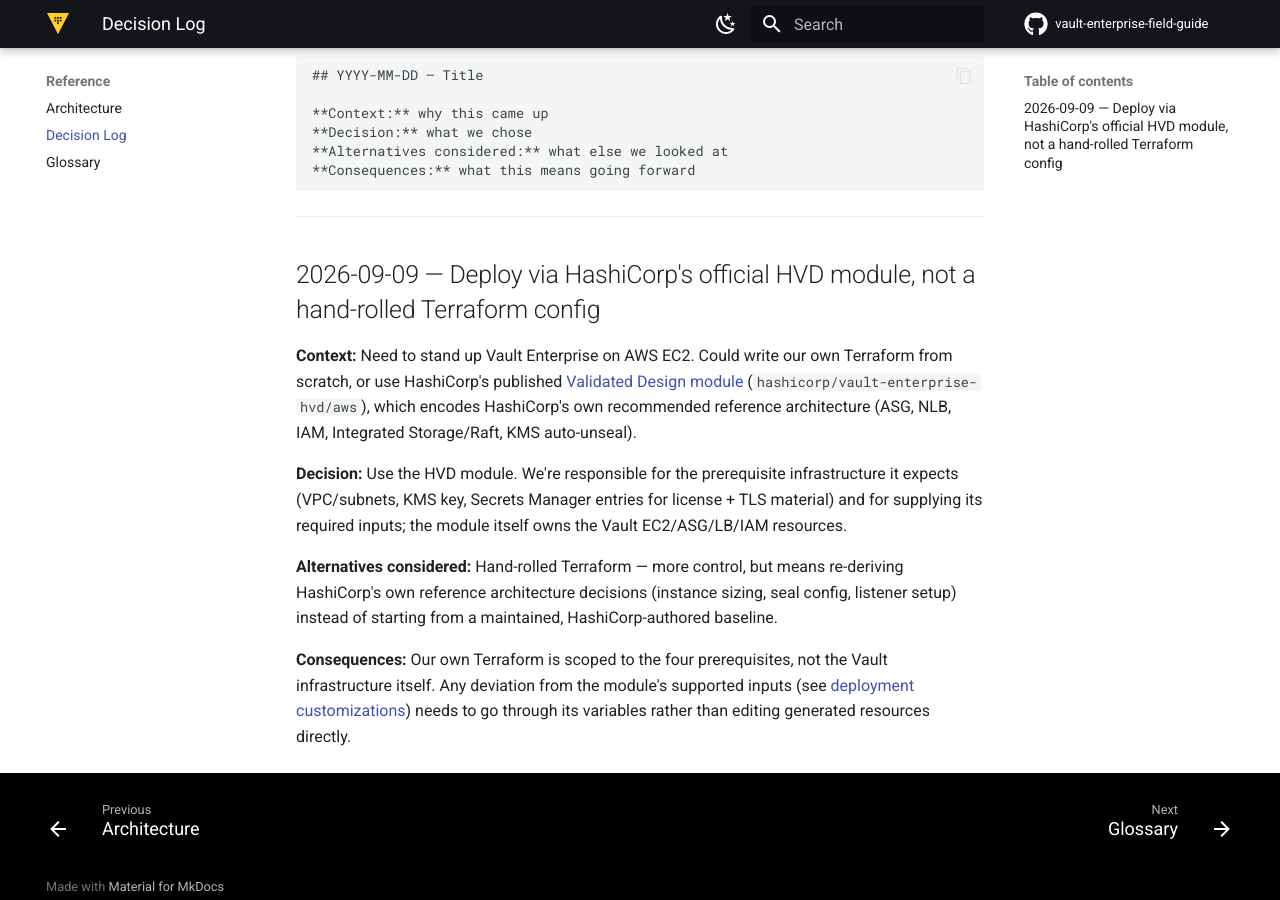
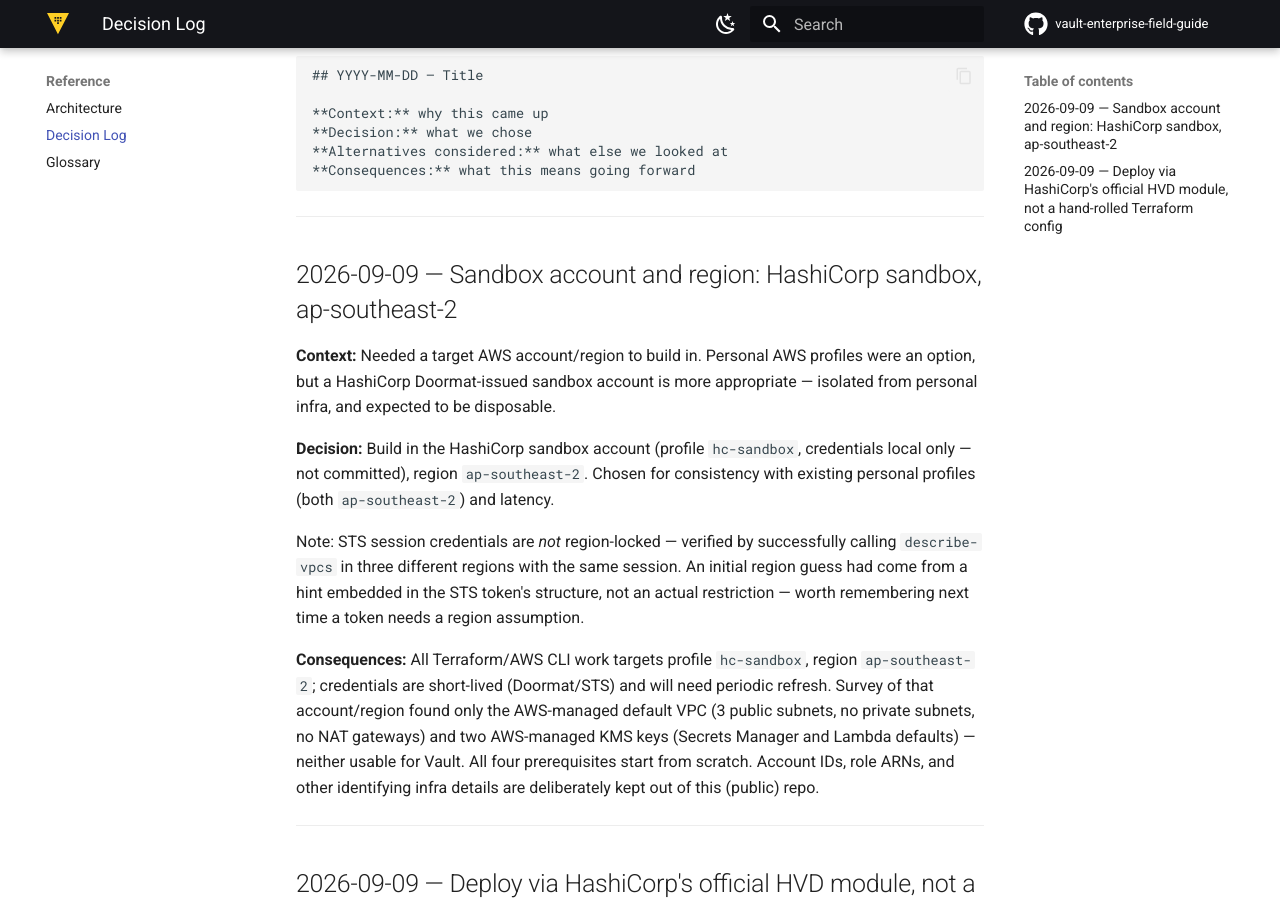
Before and after one commit to markcarriedo/vault-enterprise-field-guide, an MkDocs documentation site: the page built from docs/reference/decisions.md, in a window 1280 px wide and 900 px high, scrolled down 255 px. Built offline with MkDocs 1.6.1 and Material for MkDocs 9.7.7, drawn with Linux system fonts in a browser that asks for light colours; comment, search, counter and statistics services are not loaded.

Commit message:
docs(planning): record target environment and AWS survey findings
HashiCorp sandbox account, ap-southeast-2. No account IDs/ARNs recorded
since this repo is public. Survey confirms all four prerequisites need
to be built from scratch (default VPC only, no usable KMS keys).

Claude-Session: https://claude.ai/code/session_01W8wX9ho5zsL4nSkjw8ZJSM

````diff
--- a/docs/reference/decisions.md
+++ b/docs/reference/decisions.md
@@ -12,6 +12,30 @@ Template:
 **Alternatives considered:** what else we looked at
 **Consequences:** what this means going forward
 ```
+
+---
+
+## 2026-09-09 — Sandbox account and region: HashiCorp sandbox, ap-southeast-2
+
+**Context:** Needed a target AWS account/region to build in. Personal AWS profiles were an
+option, but a HashiCorp Doormat-issued sandbox account is more appropriate — isolated from
+personal infra, and expected to be disposable.
+
+**Decision:** Build in the HashiCorp sandbox account (profile `hc-sandbox`, credentials local
+only — not committed), region `ap-southeast-2`. Chosen for consistency with existing personal
+profiles (both `ap-southeast-2`) and latency.
+
+Note: STS session credentials are *not* region-locked — verified by successfully calling
+`describe-vpcs` in three different regions with the same session. An initial region guess had
+come from a hint embedded in the STS token's structure, not an actual restriction — worth
+remembering next time a token needs a region assumption.
+
+**Consequences:** All Terraform/AWS CLI work targets profile `hc-sandbox`, region
+`ap-southeast-2`; credentials are short-lived (Doormat/STS) and will need periodic refresh.
+Survey of that account/region found only the AWS-managed default VPC (3 public subnets, no
+private subnets, no NAT gateways) and two AWS-managed KMS keys (Secrets Manager and Lambda
+defaults) — neither usable for Vault. All four prerequisites start from scratch. Account IDs,
+role ARNs, and other identifying infra details are deliberately kept out of this (public) repo.
 
 ---
 
````
Also changed, not shown: docs/guide/01-planning.md (+14 -1 lines).
